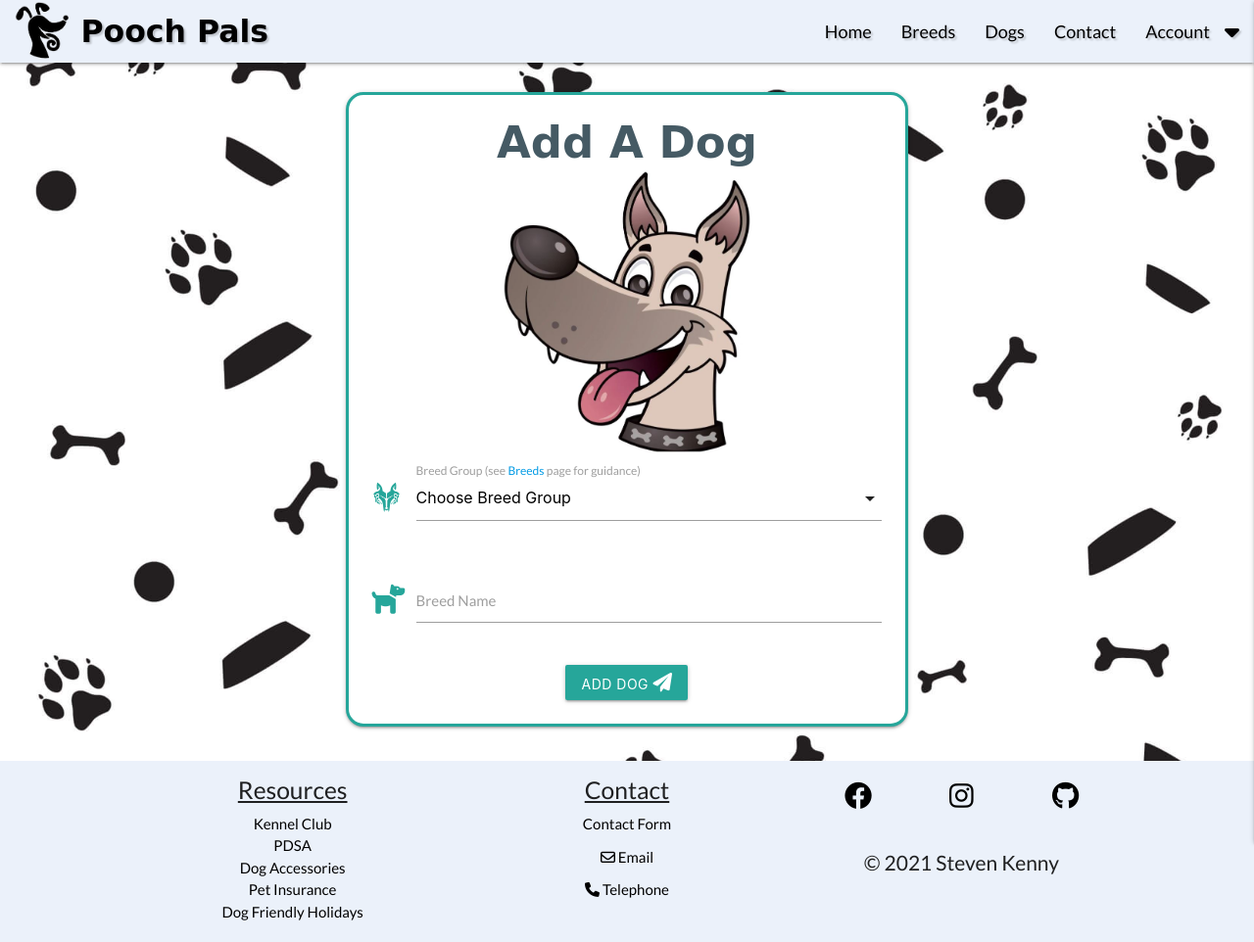
After one commit to SteveKennyUK/pooch_pals, a Flask app: page /add_dog in a window 1280 px wide. The commit adds this page. Shown: the whole page at 98% size. Run offline with Flask 2, Linux system fonts and the light colour scheme; the visitor is signed in with stand-in values (Sample User, id 1); data that the repository does not hold is empty; some libraries are stand-ins or nearby versions; some web fonts are replaced.

Commit message:
create add_dog template and view

```diff
--- a/app.py
+++ b/app.py
@@ -140,6 +140,13 @@ def logout():
     return redirect(url_for("login"))
 
 
+@app.route("/add_dog")
+@login_required
+def add_dog():
+    breeds = mongo.db.breed_groups.find().sort("breed_name", 1)
+    return render_template("add_dog.html", breeds=breeds)
+
+
 if __name__ == "__main__":
     app.run(host=os.environ.get("IP"),
             port=int(os.environ.get("PORT")),
--- a/static/css/style.css
+++ b/static/css/style.css
@@ -119,10 +119,11 @@ nav ul li a {
     border-radius: 1.2rem;
 }
 
-.profile-image {
+.title-image {
     height: 50%;
     width: 50%;
     margin: 0 auto;
+    padding-bottom: 0.5rem;
 }
 /*================================== Flash messages ==================================*/
 .flashes h4 {
--- a/static/js/script.js
+++ b/static/js/script.js
@@ -2,4 +2,5 @@ $(document).ready(function () {
     $('.dropdown-trigger').dropdown({ coverTrigger: false });
     $('.sidenav').sidenav({edge: "right"});
     $('.tooltipped').tooltip();
+    $('select').formSelect();
 });
--- /dev/null
+++ b/templates/add_dog.html
@@ -0,0 +1,43 @@
+{% extends "base.html" %}
+{% block content %}
+
+<div class="row">
+    <form class="col s12 m8 offset-m2" method="POST" action="{{ url_for('login') }}">
+        <div class="card card-panel">
+            <h2 class="center-align">Add A Dog</h2>
+            <div class="card-image title-image">
+                <img src="{{ url_for('static', filename='images/add-dog-img.JPG') }}" alt="head of a smiling dog" loading="lazy" />
+            </div>
+            <!-- breed group -->
+            <div class="row">
+                <div class="input-field col s12">
+                    <i class="fa-brands fa-wolf-pack-battalion prefix teal-text text-lighten-1"></i>
+                    <select id="breed_group" name="breed_group" class="validate" required>
+                        <option value="" disabled selected>Choose Breed Group</option>
+                        {% for breed in breeds %}
+                        <option value="{{ breed.breed_name }}">{{ breed.breed_name|upper }}</option>
+                        {% endfor %}
+                    </select>
+                    <label for="breed_group">Breed Group (see <a href="#!">Breeds</a> page for guidance)</label>
+                </div>
+            </div>
+            <!-- breed name -->
+            <div class="row">
+                <div class="input-field col s12">
+                    <i class="fas fa-dog prefix teal-text text-lighten-1"></i>
+                    <input id="breed_name" name="breed_name" type="text" minlength="3" maxlength="30" class="validate" required />
+                    <label for="breed_name">Breed Name</label>
+                </div>
+            </div>
+            <!-- Submit button -->
+            <div class="center-align">
+                <button class="btn waves-effect waves-light" type="submit" name="action">
+                    Add Dog
+                    <i class="fa-solid fa-paper-plane"></i>
+                </button>
+            </div>
+        </div>
+    </form>
+</div>
+
+{% endblock %}
--- a/templates/profile.html
+++ b/templates/profile.html
@@ -10,7 +10,7 @@
         <div class="col s12 m8 offset-m2">
             <div class="card card-panel">
                 <h2 class="center-align">{{ username }}'s Den</h2>
-                <div class="card-image profile-image">
+                <div class="card-image title-image">
                     <img src="{{ url_for('static', filename='images/profile-img.JPG') }}" alt="smiling man and dog" loading="lazy" />
                 </div>
             </div>
@@ -25,7 +25,7 @@
                         </div>
                         <!-- Add dog button link -->
                         <div class="col s2 center-align">
-                            <a href="{{ url_for('login') }}" class="btn-floating btn-medium waves-effect waves-light amber accent-4 tooltipped" data-position="top" data-tooltip="Add New Dog" aria-label="Add dog button">
+                            <a href="{{ url_for('add_dog') }}" class="btn-floating btn-medium waves-effect waves-light amber accent-4 tooltipped" data-position="top" data-tooltip="Add New Dog" aria-label="Add dog button">
                                 <i class="fa-solid fa-plus"></i>
                             </a>
                         </div>
```
